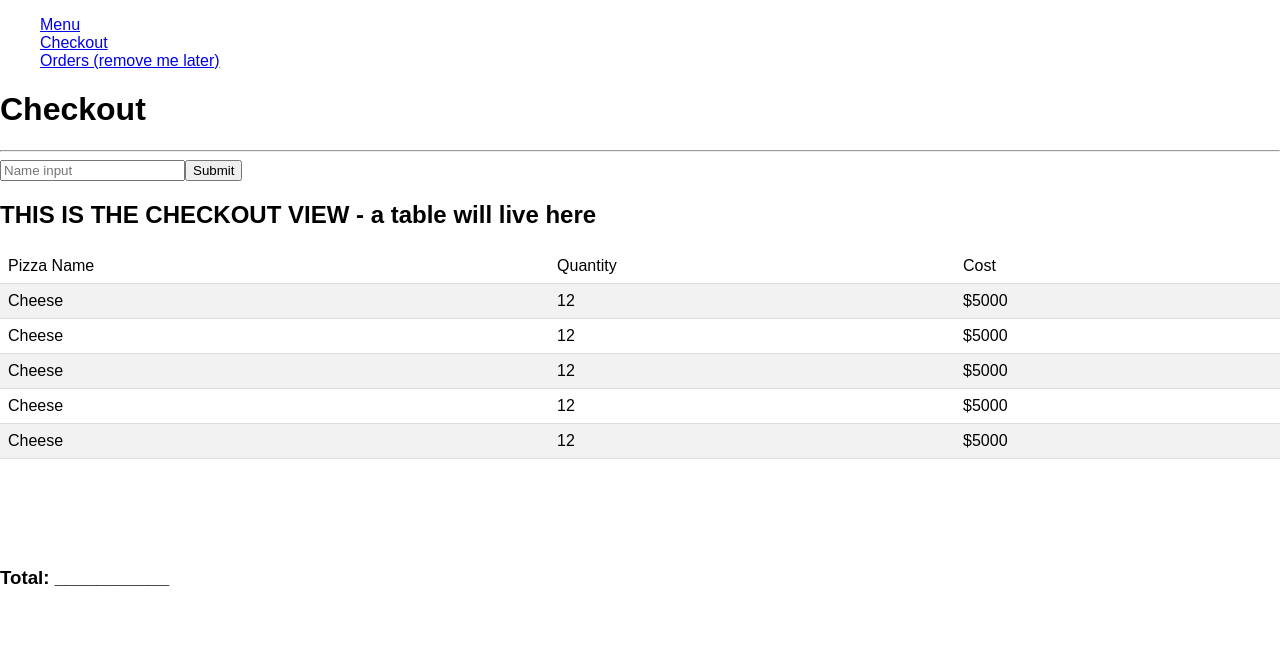
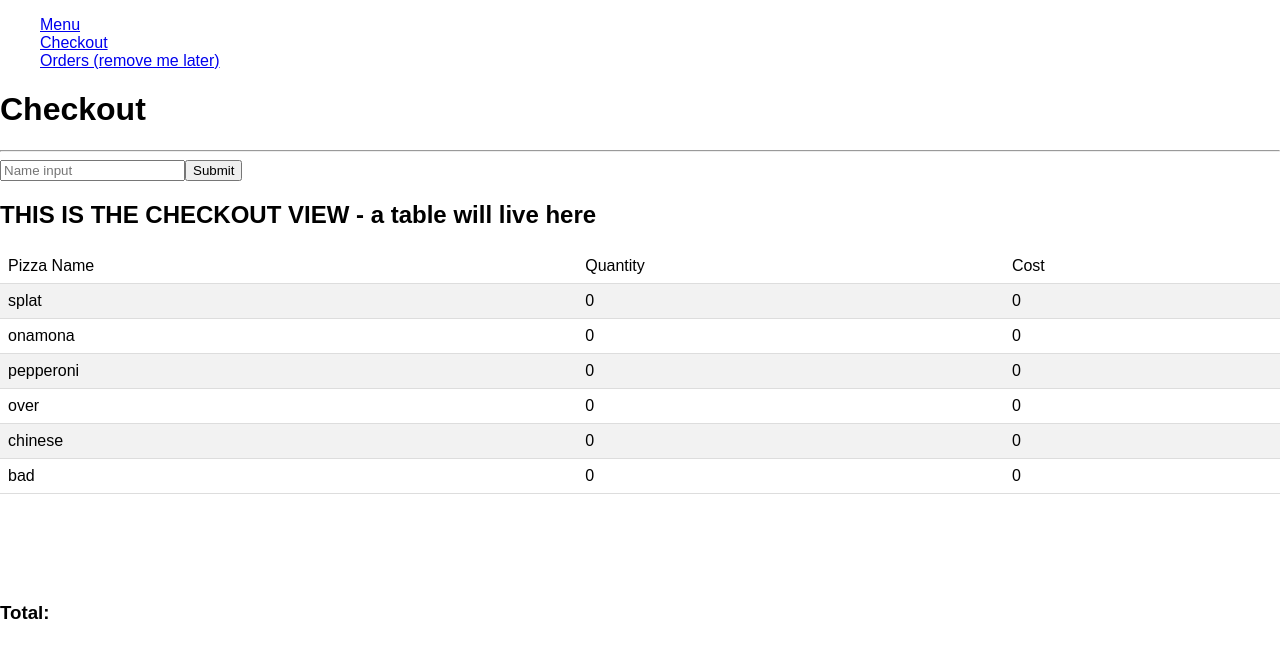
Before and after one commit to rapomerantz/pizza_parlor, a React (Create React App) app: page /checkout in a window 1280 px wide. Shown: the top 658 px of the page. Built offline with nearby package versions, Linux system fonts and the light colour scheme.

Commit message:
Checkout table populating

```diff
--- a/src/components/Checkout/Checkout.js
+++ b/src/components/Checkout/Checkout.js
@@ -7,8 +7,22 @@ const mapReduxStateToProps = (reduxState) => ({
 });
 
 class Checkout extends Component {
+  constructor(props) {
+    super(props)
+    this.state = {
+      name: ''
+    }
+  }
+
+  handleSubmit = () => {
+    console.log('submit clicked');
+
+  }
 
   render() {
+    console.log(this.props.reduxState.shoppingCart.orderTotal);
+    let orderTotal = this.props.reduxState.shoppingCart.orderTotal;
+
 
 
     return (
@@ -19,14 +33,11 @@ class Checkout extends Component {
         </header>
         <hr/>
         {/* THIS FORM WILL HANDLE THE NAME INPUT TO BE SENT AS PART OF THE ORDER */}
-        <form>
+        <form onSubmit={this.handleSubmit} >
             <input type="text" placeholder="Name input"/>
             <input type="submit"/>
         </form>
         <CheckoutTable/>
-
-
-
 
         <br/>
         <br/>
@@ -35,7 +46,7 @@ class Checkout extends Component {
         <br/>
         {/* THIS TOTAL WILL BE DRAWN FROM THIS.STATE */}
         <div>
-            <h3>Total: ___________ </h3>
+            <h3>Total: {orderTotal}</h3>
         </div>
       </div>
     );
--- a/src/components/Checkout/CheckoutTable/CheckoutTable.js
+++ b/src/components/Checkout/CheckoutTable/CheckoutTable.js
@@ -1,10 +1,19 @@
 import React, { Component } from 'react';
-import '../Checkout.css'
-import CheckoutTableRow from './CheckoutTableRow.js'
+import '../Checkout.css';
+import CheckoutTableRow from './CheckoutTableRow.js';
+import { connect } from 'react-redux';
+
+const mapReduxStateToProps = (reduxState) => ({
+  reduxState
+});
 
 class CheckoutTable extends Component {
 
   render() {
+
+    let tableItems = this.props.reduxState.shoppingCart.map((pizza) => {
+      return <CheckoutTableRow key={pizza.name} pizza={pizza}/>
+    })
 
     return (
       <div>
@@ -18,11 +27,8 @@ class CheckoutTable extends Component {
                     <td>Quantity</td>
                     <td>Cost</td>
                 </tr>
-                <CheckoutTableRow/>
-                <CheckoutTableRow/>
-                <CheckoutTableRow/>
-                <CheckoutTableRow/>
-                <CheckoutTableRow/>
+              {/* This is where the .map goes */}
+                {tableItems}
 
             </tbody>
         </table>
@@ -32,4 +38,4 @@ class CheckoutTable extends Component {
   }
 }
 
-export default CheckoutTable;
+export default connect(mapReduxStateToProps) (CheckoutTable);
--- a/src/components/Checkout/CheckoutTable/CheckoutTableRow.js
+++ b/src/components/Checkout/CheckoutTable/CheckoutTableRow.js
@@ -7,9 +7,9 @@ class CheckoutTableRow extends Component {
     return (
         // Each row is a component, brings in data from Checkout.js probably
                 <tr>
-                    <td>Cheese</td>
-                    <td>12</td>
-                    <td>$5000</td>
+                    <td>{this.props.pizza.name}</td>
+                    <td>{this.props.pizza.quantity}</td>
+                    <td>{this.props.pizza.cost}</td>
                 </tr>
     );
   }
```
